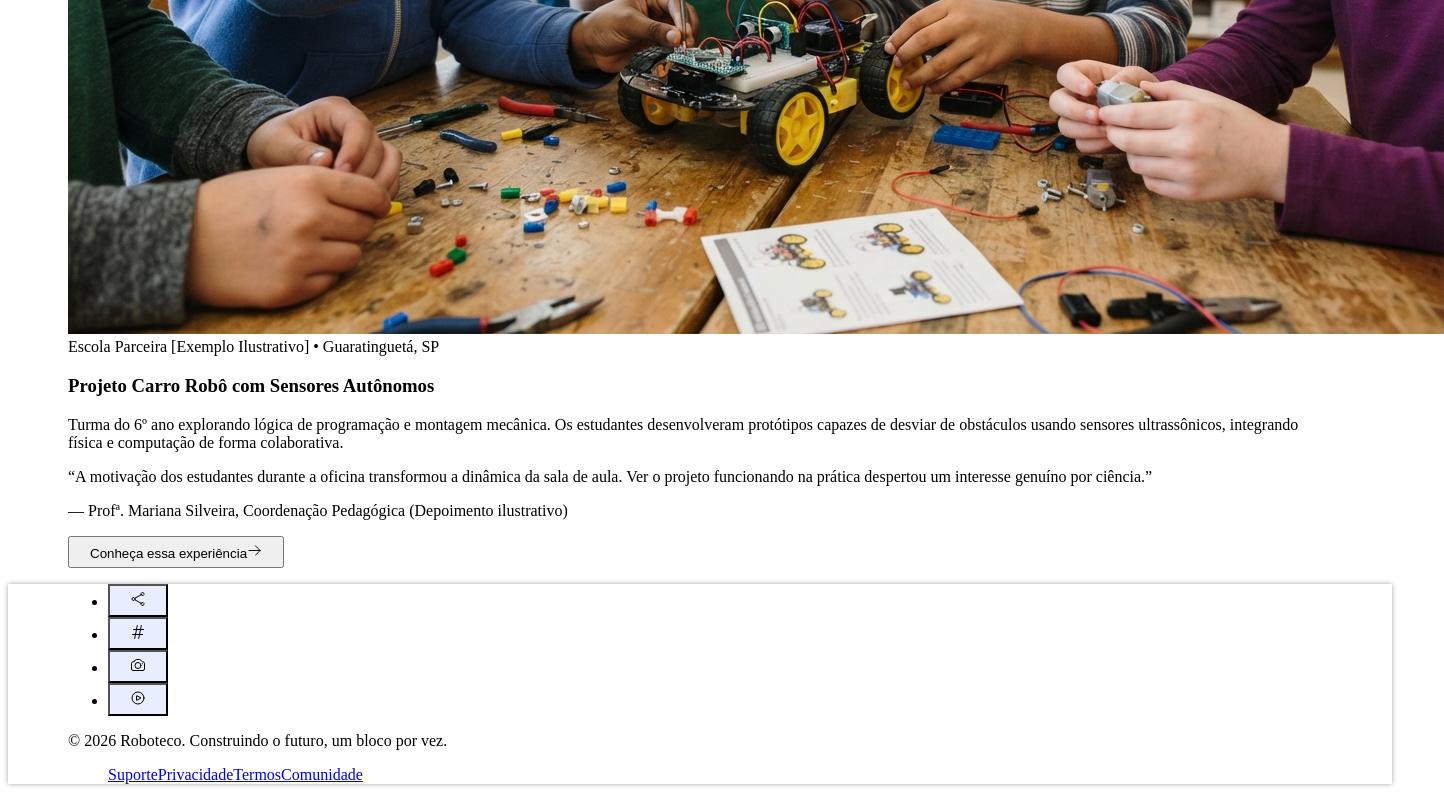
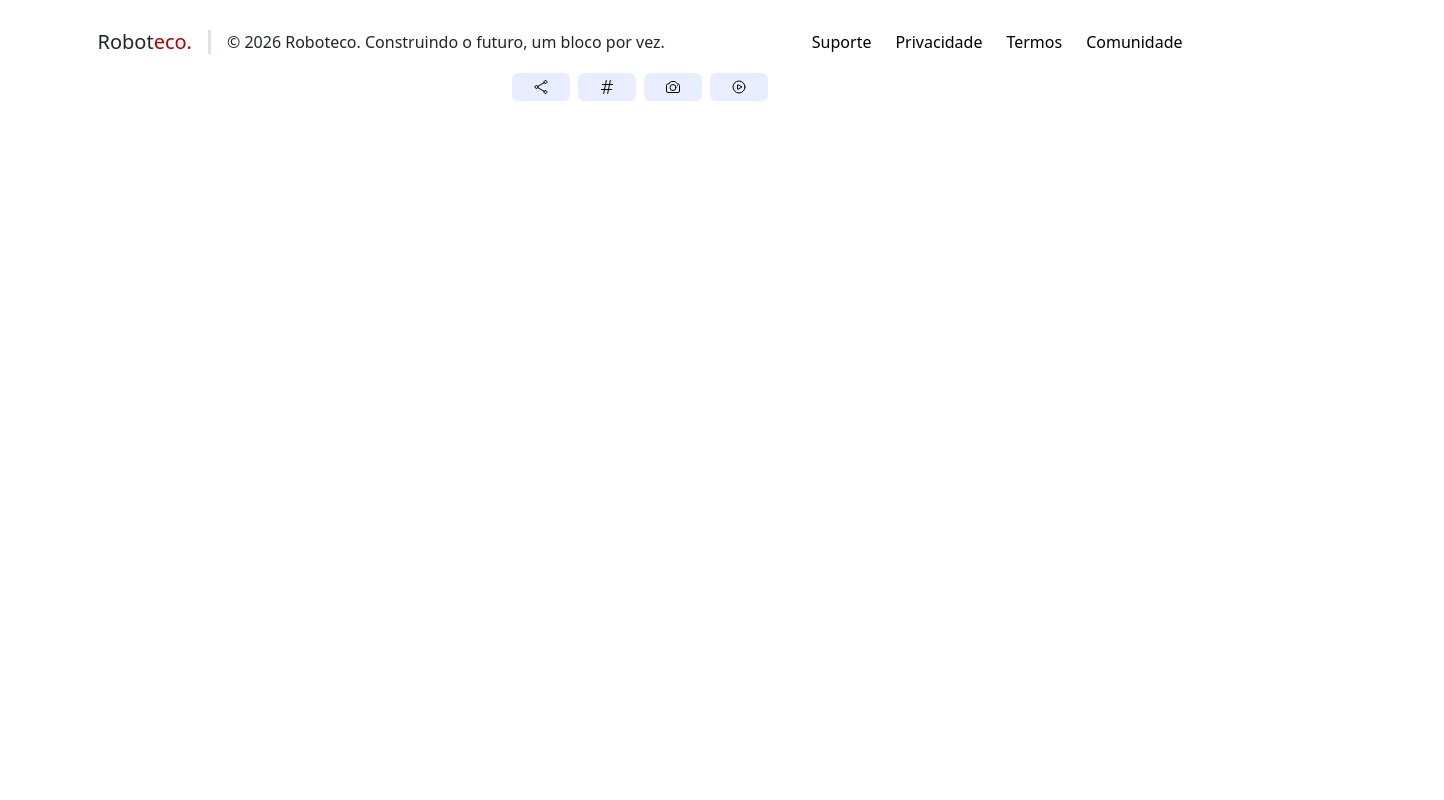
Before and after one commit to MigSilverS/roboteco, a Next.js app: page /pages/escola/para-escolas in a window 1280 px wide. Shown: the part 1130-1930 px from the top of the page, 1444 px wide, since content can reach past the window. After the commit the page ends 1263 px from the top, so only its background shows below. Built offline with nearby package versions, Linux system fonts and the light colour scheme.

Commit message:
Ultimo footer

```diff
--- a/src/app/components/Footer/Footer.jsx
+++ b/src/app/components/Footer/Footer.jsx
@@ -33,52 +33,61 @@ export default function Footer() {
 
     return (
         <>
-            <footer className={`${styles.container} px-5`}>
-                <div className="d-flex justify-content-end flex-wrap py-2">
-                    <ul className="d-flex flex-row justify-content-center align-items-center list-unstyled">
-                        <li className="p-2">
+            <footer className={`${styles.container} py-4`}>
+                <div className="d-flex justify-content-md-around justify-content-center align-items-center flex-wrap">
+
+                    <div className="d-flex justify-content-center align-items-center flex-wrap gap-3 p-2">
+                        <span className="fs-5">
+                            Robot<span style={{ color: "var(--red)" }}>eco.</span>
+                        </span>
+                        <span className="border-3 px-3 border-start">© 2026 Roboteco. Construindo o futuro, um bloco por vez.</span>
+                    </div>
+
+                    <div className="d-flex justify-content-center p-2">
+                        <ul className="d-flex flex-row align-items-center gap-4 mb-0 list-unstyled">
+                            <a href="#" className="text-black text-decoration-none">Suporte</a>
+                            <a href="#" className="text-black text-decoration-none">Privacidade</a>
+                            <a href="#" className="text-black text-decoration-none">Termos</a>
+                            <a href="#" className="text-black text-decoration-none">Comunidade</a>
+                        </ul>
+                    </div>
+
+                    <div className="d-flex justify-content-center p-2">
+                        <ul className="d-flex flex-row gap-2 mb-0 list-unstyled">
+                            <li className="">
                                 <Botao
                                     icon={icons.share}
-                                classe="rounded-5 d-flex justify-content-center align-items-center text-black p-2"
+                                    classe="rounded-2 d-flex justify-content-center align-items-center text-black p-2"
                                     estilo={{
                                         backgroundColor: "var(--btn-footer) "
                                     }} />
                             </li>
-                        <li className="p-2">
+                            <li className="">
                                 <Botao
                                     icon={icons.hashtag}
-                                classe="rounded-5 d-flex justify-content-center align-items-center text-black p-2"
+                                    classe="rounded-2 d-flex justify-content-center align-items-center text-black p-2"
                                     estilo={{
                                         backgroundColor: "var(--btn-footer) "
                                     }} />
                             </li>
-                        <li className="p-2">
+                            <li className="">
                                 <Botao
                                     icon={icons.camera}
-                                classe="rounded-5 d-flex justify-content-center align-items-center text-black p-2"
+                                    classe="rounded-2 d-flex justify-content-center align-items-center text-black p-2"
                                     estilo={{
                                         backgroundColor: "var(--btn-footer) "
                                     }} />
                             </li>
-                        <li className="p-2">
+                            <li className="">
                                 <Botao
                                     icon={icons.play}
-                                classe="rounded-5 d-flex justify-content-center align-items-center text-black p-2"
+                                    classe="rounded-2 d-flex justify-content-center align-items-center text-black p-2"
                                     estilo={{
                                         backgroundColor: "var(--btn-footer) "
                                     }} />
                             </li>
                         </ul>
                     </div>
-
-                <div className="d-flex justify-content-md-between justify-content-center flex-wrap py-3">
-                    <span className="p-2">© 2026 Roboteco. Construindo o futuro, um bloco por vez.</span>
-                    <ul className="d-flex flex-row justify-content-center align-items-center list-unstyled">
-                        <a href="#" className="p-2 text-black text-decoration-none">Suporte</a>
-                        <a href="#" className="p-2 text-black text-decoration-none">Privacidade</a>
-                        <a href="#" className="p-2 text-black text-decoration-none">Termos</a>
-                        <a href="#" className="p-2 text-black text-decoration-none">Comunidade</a>
-                    </ul>
                 </div>
             </footer>
         </>
--- a/src/app/components/Footer/Footer.module.css
+++ b/src/app/components/Footer/Footer.module.css
@@ -5,8 +5,8 @@
 
 .container {
   width: 100%;
-  padding-right: 3.75rem;
-  padding-left: 3.75rem;
+  padding-right: 2rem;
+  padding-left: 2rem;
   margin-right: auto;
   margin-left: auto;
   box-shadow: 0 0 5px rgba(0, 0, 0, 0.363);
--- a/src/app/layout.js
+++ b/src/app/layout.js
@@ -1,3 +1,4 @@
+import bootstrap from "bootstrap/dist/css/bootstrap.min.css";
 import "./globals.css";
 
 export default function RootLayout({ children, }) {
--- a/src/app/page.js
+++ b/src/app/page.js
@@ -1,6 +1,5 @@
 import styles from "./page.module.css";
 import NavBar from "@/app/components/NavBar/NavBar";
-import bootstrap from "bootstrap/dist/css/bootstrap.min.css";
 import Footer from "@/app/components/Footer/Footer";
 
 export default function Home() {
```
Lines whose indentation alone changed are shown as unchanged.
